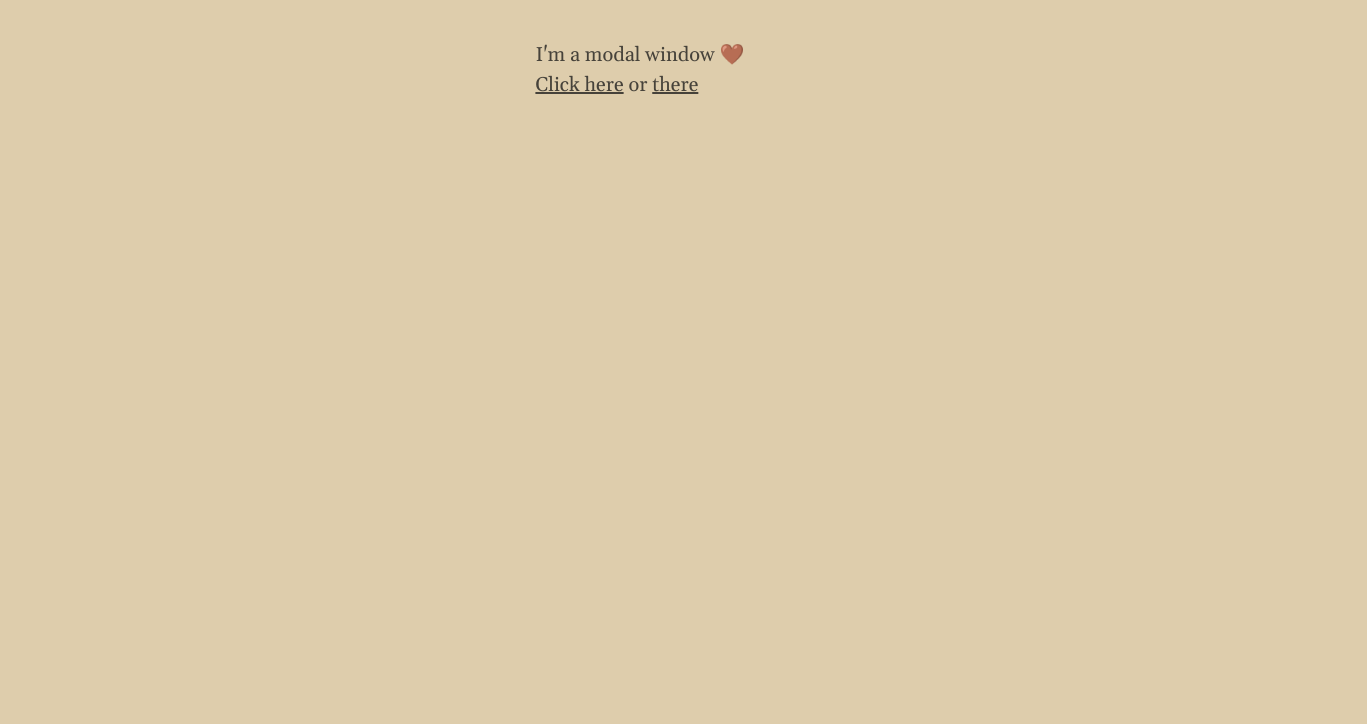
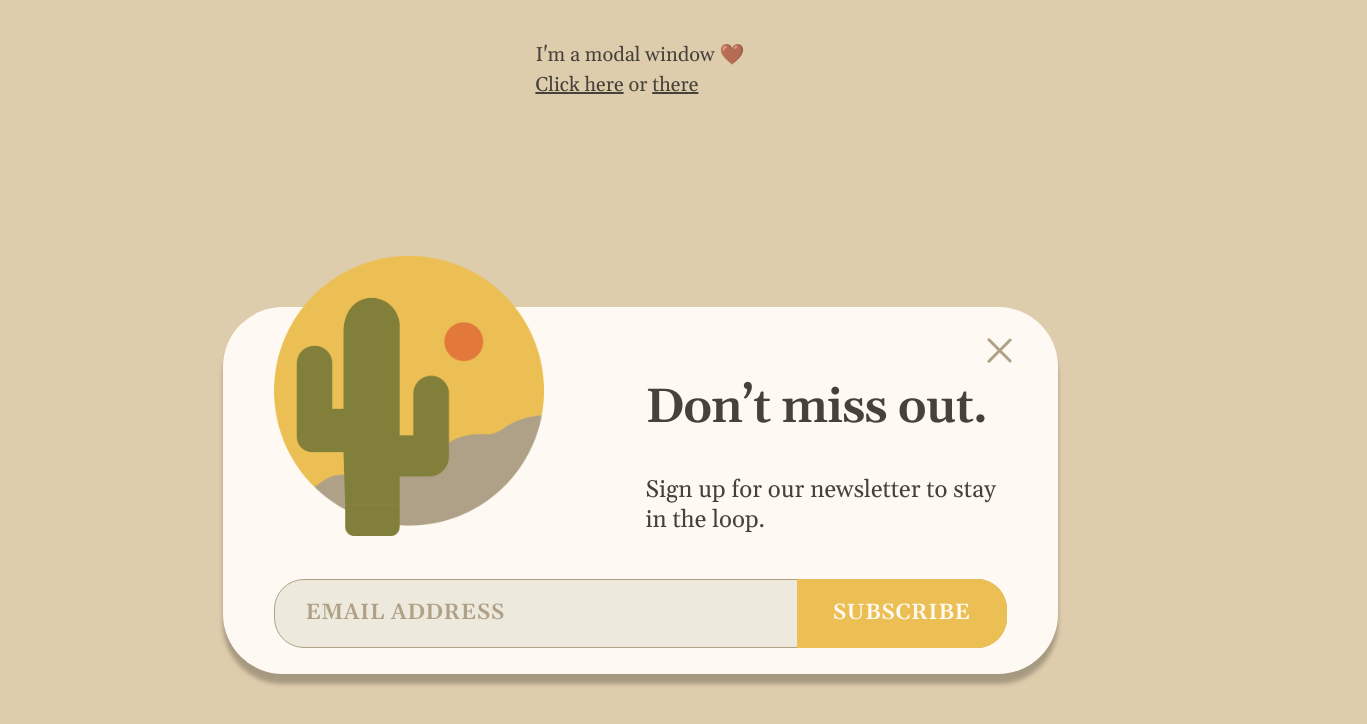
Before and after one commit to NadezhdaJS/modal-window-cactus, a plain HTML site: page index.html in a window 1280 px wide. Shown: the whole page, 1367 px wide, since content can reach past the window. Drawn offline with Linux system fonts and the light colour scheme.

Commit message:
add: gh-page

```diff
--- a/css/style.css
+++ b/css/style.css
@@ -407,6 +407,7 @@ article > * + * {
   margin: 2em auto;
   color: #46423a;
   height: fit-content;
+  padding-bottom: 2em;
 }
 
 .link {
--- a/index.html
+++ b/index.html
@@ -16,7 +16,7 @@
 				I'm a modal window 🤎<br>
 				<a href="#" class="link">Click here</a> or <a href="#" class="link">there</a>
 			</div>
-			<div class="modal hide">
+			<div class="modal ">
 				<div class="close-modal">
 					<div class="left">
 					</div>
```
Also changed, not shown: css/style.min.css.
